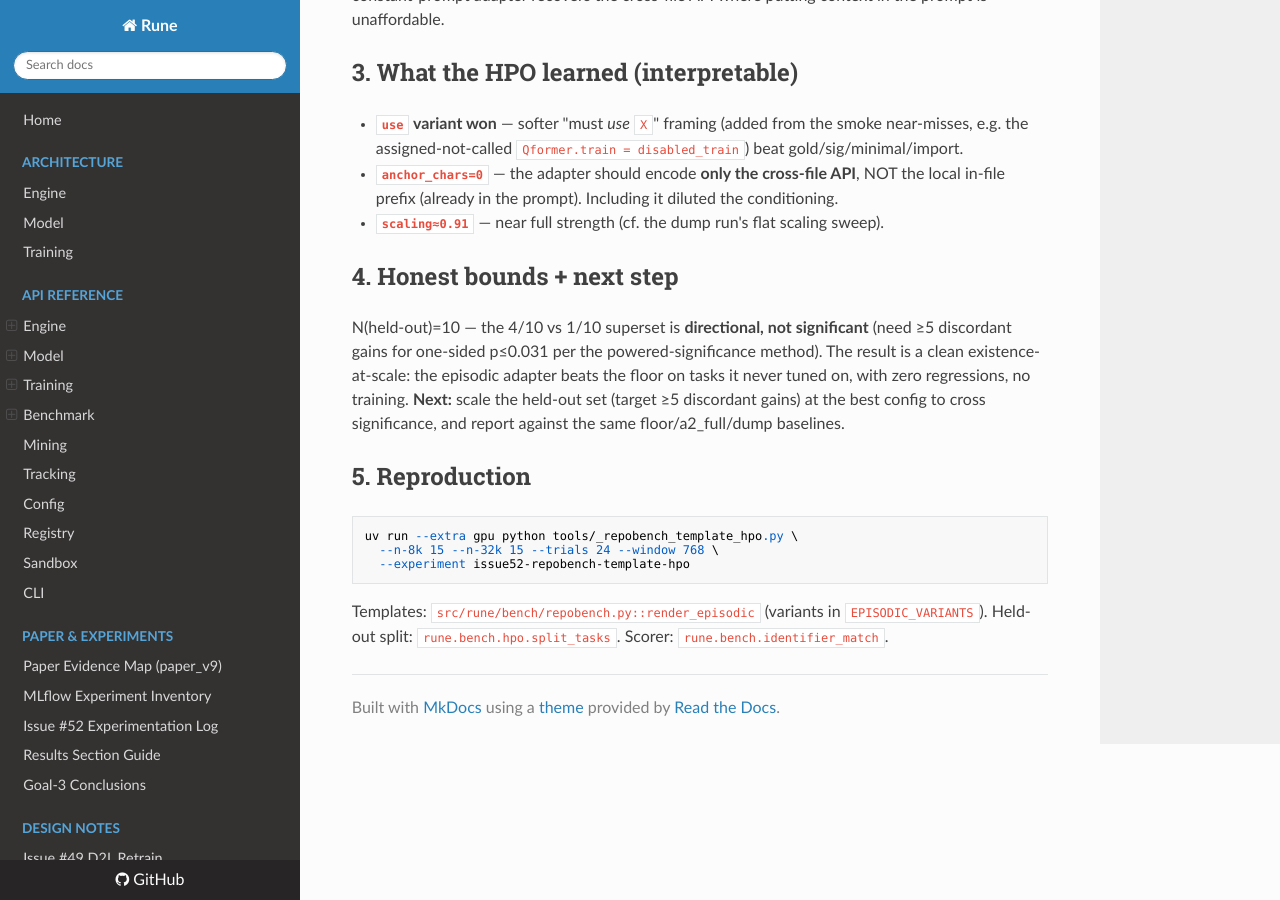
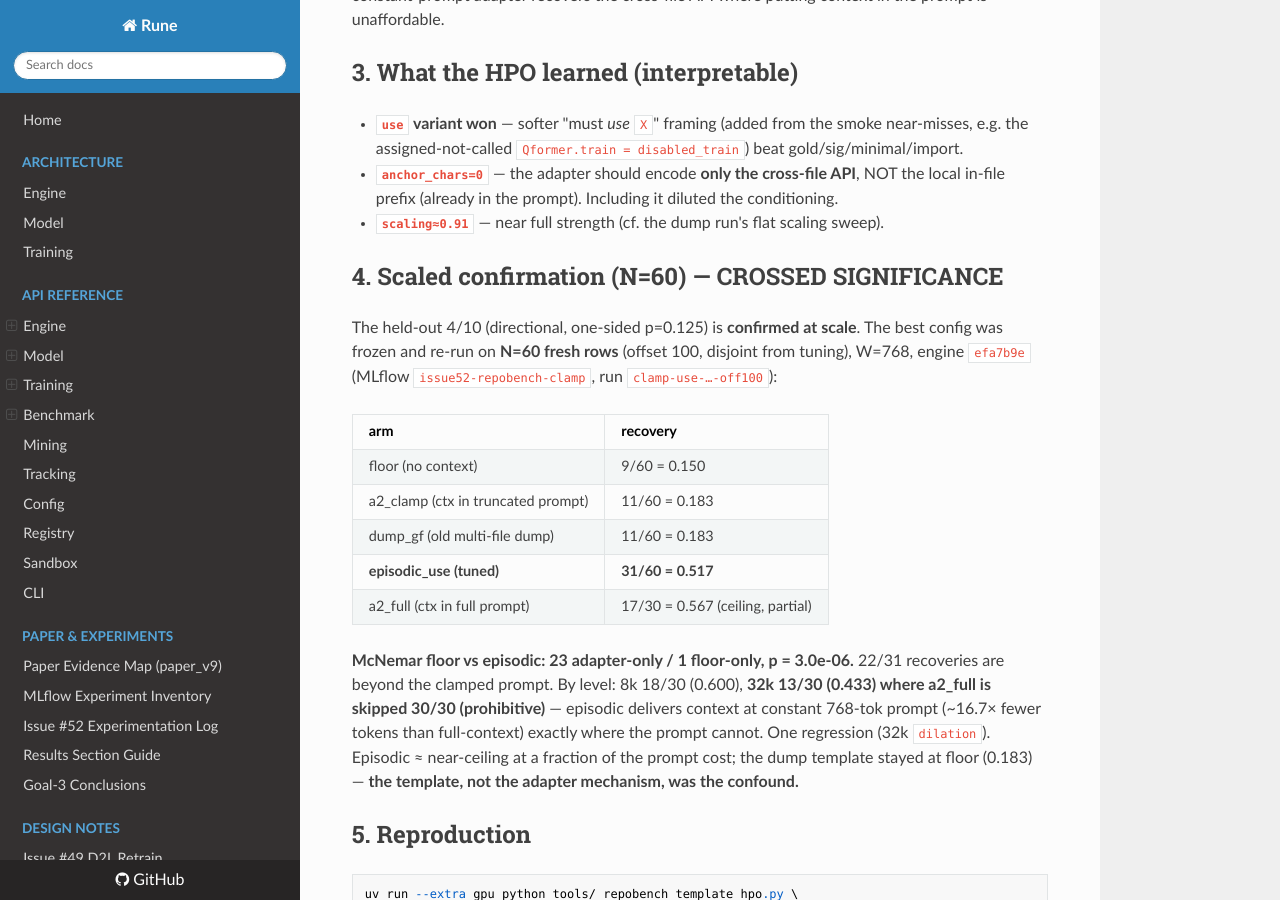
Before and after one commit to ElixirTrials/rune, an MkDocs documentation site: the page built from docs/issue52-repobench-template-hpo-findings-2026-06-22.md, in a window 1280 px wide and 900 px high, scrolled down 1306 px. Built offline with MkDocs 1.6.1, drawn with Linux system fonts in a browser that asks for light colours; nearby versions of some CDN libraries.

Commit message:
docs: backfill final benchmark numbers (issue #52)
- HE+ RCA: fill the verification table — base 134/164 (post import-fix, +18) and
  c3 135/164 AFTER fixes (strict superset, +1, 0 regressions); the "-16" is resolved.
- RepoBench template-HPO: add the scaled N=60 confirmation — episodic 31/60 (0.517)
  vs floor 9/60 (0.150), McNemar p=3.0e-06; held-out 4/10 directional -> significant.
- Clamp findings: update the correction banner with the N=60 result.

Matches PR #57 comment + MLflow (issue52-humanevalplus, issue52-repobench-clamp).

Co-Authored-By: Claude Opus 4.8 <noreply@anthropic.com>

````diff
--- a/docs/issue52-repobench-template-hpo-findings-2026-06-22.md
+++ b/docs/issue52-repobench-template-hpo-findings-2026-06-22.md
@@ -51,12 +51,25 @@ is unaffordable.
   in-file prefix (already in the prompt). Including it diluted the conditioning.
 - **`scaling≈0.91`** — near full strength (cf. the dump run's flat scaling sweep).
 
-## 4. Honest bounds + next step
-N(held-out)=10 — the 4/10 vs 1/10 superset is **directional, not significant** (need ≥5
-discordant gains for one-sided p≤0.031 per the powered-significance method). The result is a
-clean existence-at-scale: the episodic adapter beats the floor on tasks it never tuned on, with
-zero regressions, no training. **Next:** scale the held-out set (target ≥5 discordant gains) at
-the best config to cross significance, and report against the same floor/a2_full/dump baselines.
+## 4. Scaled confirmation (N=60) — CROSSED SIGNIFICANCE
+The held-out 4/10 (directional, one-sided p=0.125) is **confirmed at scale**. The best
+config was frozen and re-run on **N=60 fresh rows** (offset 100, disjoint from tuning),
+W=768, engine `efa7b9e` (MLflow `issue52-repobench-clamp`, run `clamp-use-…-off100`):
+
+| arm | recovery |
+|---|---|
+| floor (no context) | 9/60 = 0.150 |
+| a2_clamp (ctx in truncated prompt) | 11/60 = 0.183 |
+| dump_gf (old multi-file dump) | 11/60 = 0.183 |
+| **episodic_use (tuned)** | **31/60 = 0.517** |
+| a2_full (ctx in full prompt) | 17/30 = 0.567 (ceiling, partial) |
+
+**McNemar floor vs episodic: 23 adapter-only / 1 floor-only, p = 3.0e-06.** 22/31 recoveries
+are beyond the clamped prompt. By level: 8k 18/30 (0.600), **32k 13/30 (0.433) where a2_full is
+skipped 30/30 (prohibitive)** — episodic delivers context at constant 768-tok prompt (~16.7×
+fewer tokens than full-context) exactly where the prompt cannot. One regression (32k `dilation`).
+Episodic ≈ near-ceiling at a fraction of the prompt cost; the dump template stayed at floor
+(0.183) — **the template, not the adapter mechanism, was the confound.**
 
 ## 5. Reproduction
 ```
````
Also changed, not shown: docs/issue52-humaneval-regression-rca-fix-2026-06-22.md (+15 -6 lines), docs/issue52-repobench-clamp-findings-2026-06-22.md (+4 -4 lines).
